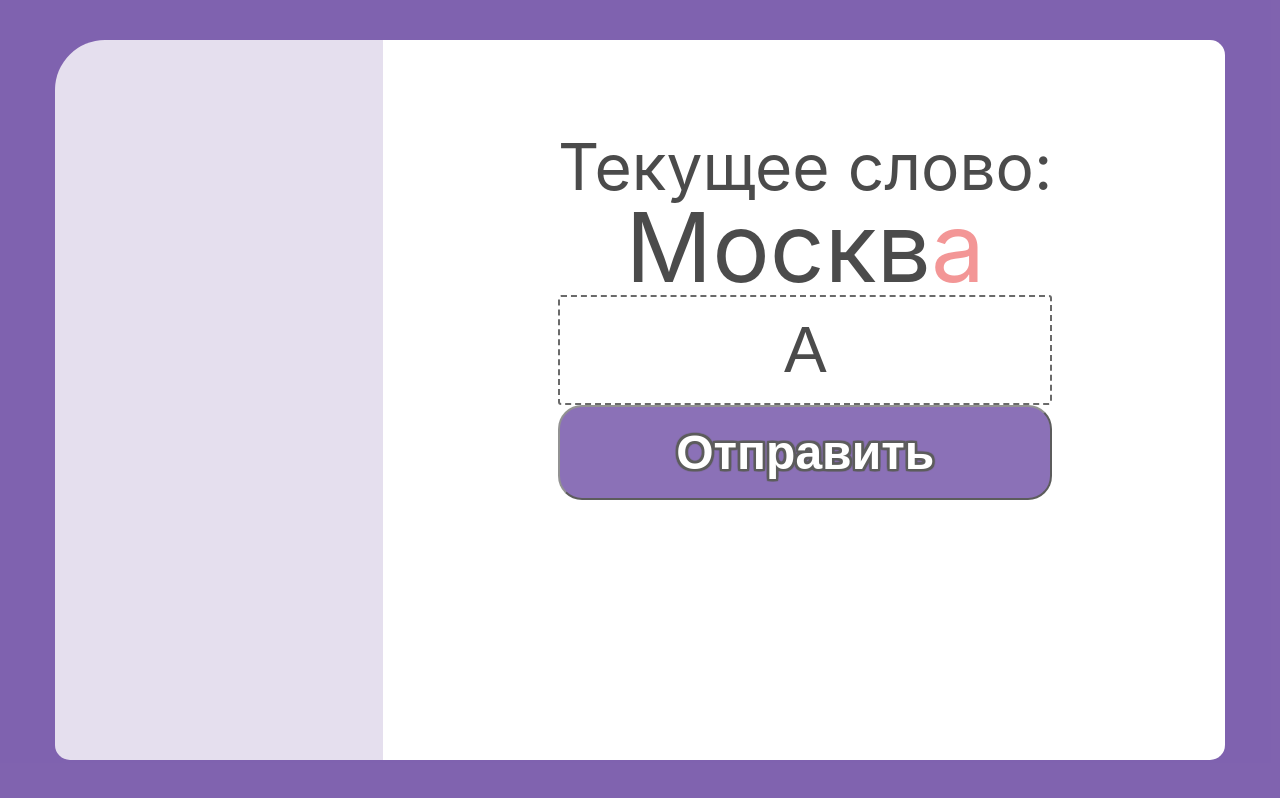
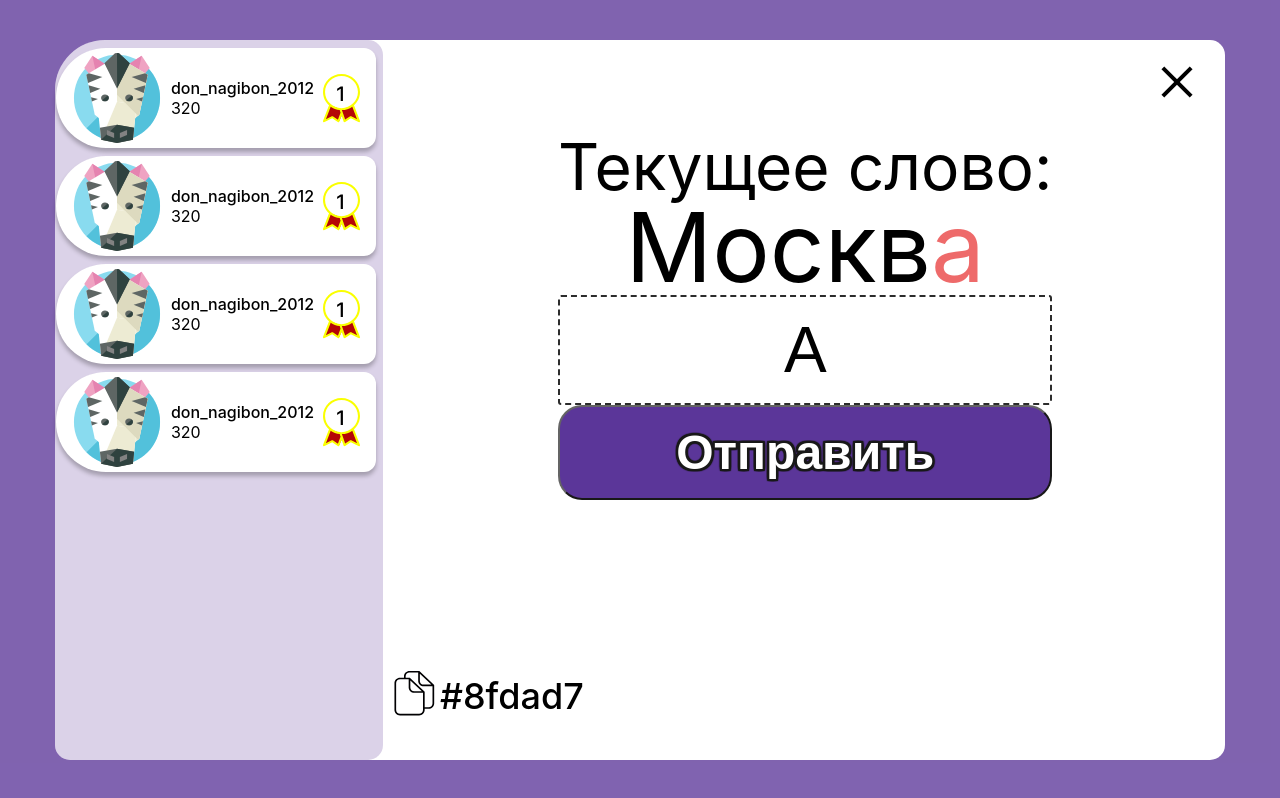
Before and after one commit to robertfrundin/cities-frontend, a React (Create React App) app: page / in a window 1280 px wide. Built offline with nearby package versions, Linux system fonts and the light colour scheme.

Commit message:
finished game page & player component

```diff
--- /dev/null
+++ b/src/components/Player/Player.jsx
@@ -0,0 +1,15 @@
+import zebra from '../../assets/zebra.svg'
+import medal from '../../assets/medal.svg'
+import styles from './player.module.scss'
+export const Player = () => {
+  return (
+    <li className={styles.wrap}>
+      <img src={zebra} alt="" />
+      <div>
+        <p>don_nagibon_2012</p>
+        <span>320</span>
+      </div>
+      <img src={medal} alt="" />
+    </li>
+  )
+}
--- /dev/null
+++ b/src/components/Player/player.module.scss
@@ -0,0 +1,19 @@
+.wrap {
+  width: 80%;
+  min-width: 320px;
+  height: 100px;
+  background: white;
+  z-index: 3;
+  opacity: 1;
+  display: flex;
+  justify-content: space-between;
+  align-items: center;
+  padding: 16px;
+  border-radius: 50px 12px 12px 50px;
+  margin: 8px 1px;
+  box-shadow: 0px 4px 4px rgba(0, 0, 0, 0.25);
+  & p {
+    font-weight: 500;
+    height: 20px;
+  }
+}
--- a/src/pages/Game/Game.jsx
+++ b/src/pages/Game/Game.jsx
@@ -1,9 +1,18 @@
 import styles from './game.module.scss'
+import copyImage from '../../assets/copy.svg'
+import { Player } from '../../components/Player/Player'
 export const Game = () => {
   return (
     <div className={styles.wrap}>
       <main className={styles.content}>
-        <div className={styles.players}></div>
+        <div className={styles.players}>
+          <ul>
+            <Player></Player>
+            <Player></Player>
+            <Player></Player>
+            <Player></Player>
+          </ul>
+        </div>
         <div className={styles.board}>
           <h2>Текущее слово:</h2>
           <h1>
@@ -11,7 +20,12 @@ export const Game = () => {
           </h1>
           <input defaultValue="A" type="text" />
           <button>Отправить</button>
+          <span className={styles.copy}>
+            <img src={copyImage} alt="" />
+            <span>#8fdad7</span>
+          </span>
         </div>
+        <button className={styles.close}></button>
       </main>
     </div>
   )
--- a/src/pages/Game/game.module.scss
+++ b/src/pages/Game/game.module.scss
@@ -1,6 +1,5 @@
 .wrap {
-  background-color: #4a218e;
-  opacity: 0.7;
+  background: rgba(74, 33, 142, 0.7);
   width: 100%;
   height: 100%;
   padding: 40px 55px;
@@ -14,10 +13,11 @@
 }
 .players {
   width: 28%;
-  background-color: #4a218e;
-  opacity: 0.2;
+  background: rgba(74, 33, 142, 0.2);
   height: 100%;
   flex-shrink: 0;
+  position: relative;
+  border-radius: 50px 15px 15px 15px;
 }
 .board {
   max-width: 100%;
@@ -88,3 +88,45 @@
     color: #ee6a6a;
   }
 }
+.copy {
+  position: absolute;
+  bottom: 75px;
+  left: -12%;
+  & span {
+    font-size: 36px;
+    font-weight: 500;
+    color: #000;
+    position: relative;
+    top: -7px;
+    left: 5px;
+  }
+}
+.close {
+  border: 0;
+  height: 40px;
+  width: 40px;
+  position: absolute;
+  top: 60px;
+  right: 80px;
+  background: 0;
+  font-size: 36px;
+  cursor: pointer;
+}
+.close::after {
+  height: 4px;
+  width: 40px;
+  content: '';
+  position: absolute;
+  background: #000;
+  right: 3px;
+  transform: rotate(-45deg);
+}
+.close::before {
+  right: 3px;
+  height: 4px;
+  width: 40px;
+  content: '';
+  position: absolute;
+  background: #000;
+  transform: rotate(45deg);
+}
```
Also changed, not shown: src/assets/medal.svg (added), src/assets/zebra.svg (added).
